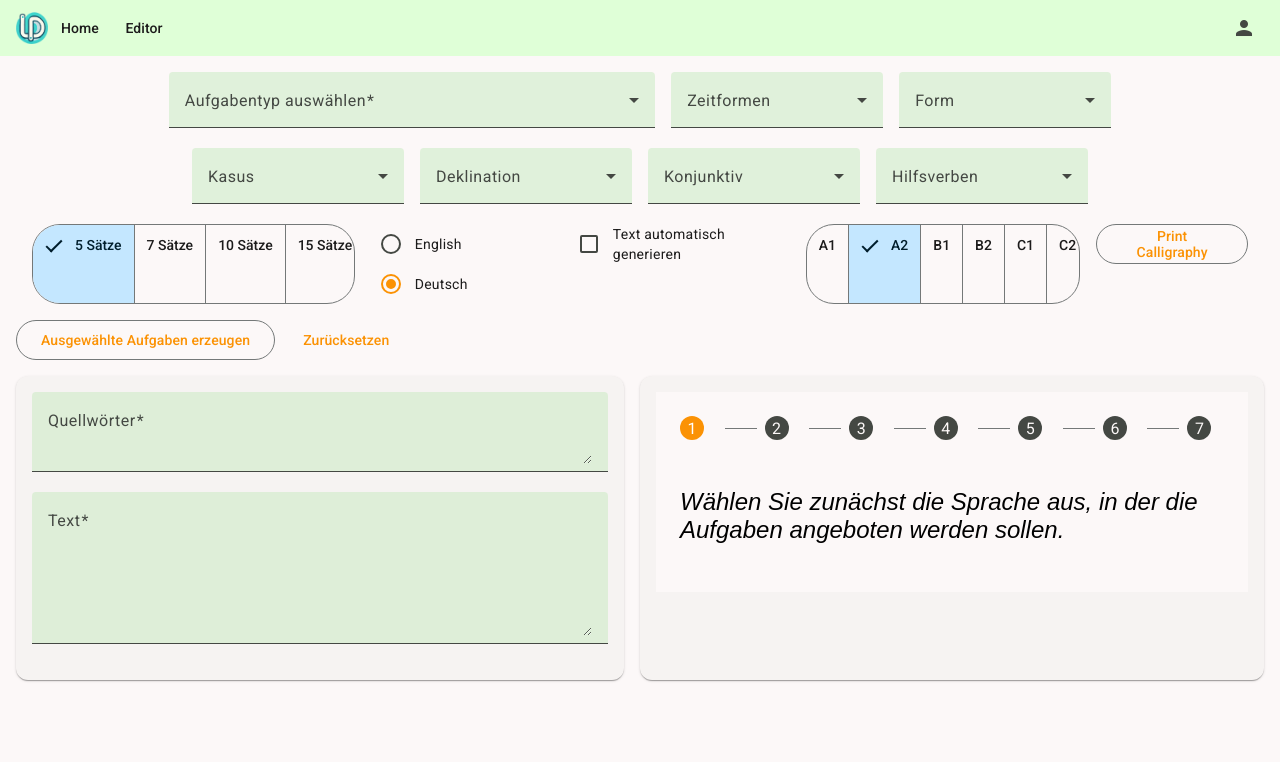
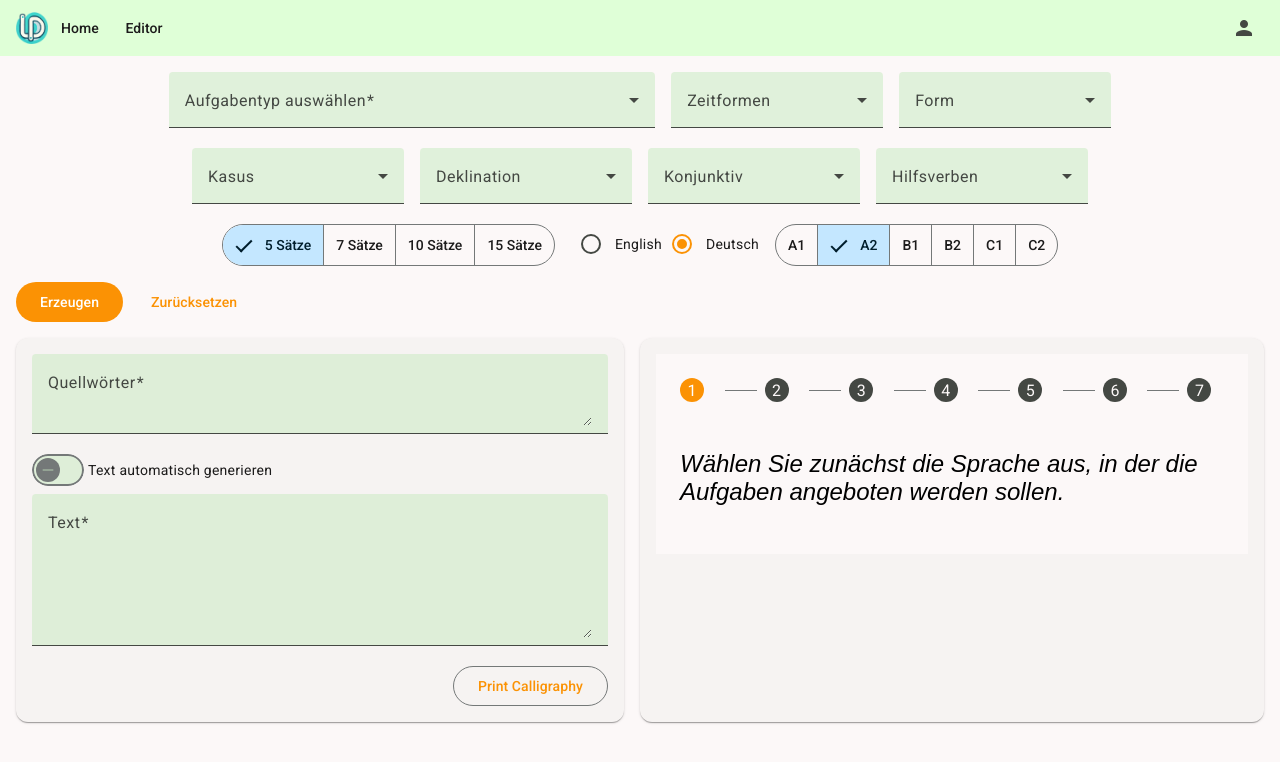
Before and after one commit to VitaliyTyupa/deutsch-lernen, an Angular app: page /editor in a window 1280 px wide. Shown: the top 762 px of the page. Built offline with nearby package versions, Linux system fonts and the light colour scheme; a web font is replaced by a local one.

Commit message:
Fix displaying result and selection words

```diff
--- a/src/app/editor-page/content-preview/content-preview.component.ts
+++ b/src/app/editor-page/content-preview/content-preview.component.ts
@@ -21,9 +21,9 @@ import {GeneratedResponse} from '../../types/editor.interface';
   styleUrl: './content-preview.component.scss'
 })
 export class ContentPreviewComponent implements OnInit {
-  @Input() set content(data: GeneratedResponse) {
+  @Input() set content(data: GeneratedResponse | null) {
     if (!data) return;
-    const filteredTasks = data.outputTasks.filter(item => {
+    let filteredTasks = data.outputTasks.filter((item: {id: string, value: any}) => {
       if (!Array.isArray(item.value)) {
         this.toastr.warning(`Die Aufgabe ${this.taskOptionsService.getTaskName(item.id)} hat falsche format!`);
         return false;
@@ -31,6 +31,7 @@ export class ContentPreviewComponent implements OnInit {
         return true;
       }
     });
+    filteredTasks = filteredTasks.map(item => ({...item, id: `${item.id}`}));
     this.tasks.set(filteredTasks)
   };
   tasks: WritableSignal<{ id: string; value: any; }[]> = signal([]);
--- a/src/app/editor-page/editor-page.component.html
+++ b/src/app/editor-page/editor-page.component.html
@@ -1,6 +1,6 @@
 <dl-editor-settings [settingsForm]="settingsForm"></dl-editor-settings>
 <section class="control-buttons">
-  <button mat-stroked-button (click)="submit()">Ausgewählte Aufgaben erzeugen</button>
+  <button mat-flat-button (click)="submit()">Erzeugen</button>
   <button mat-button (click)="resetForm()">Zurücksetzen</button>
 </section>
 <mat-progress-bar mode="indeterminate" *ngIf="isLoading()"></mat-progress-bar>
@@ -13,7 +13,8 @@
         Bitte geben Sie ein Wort ein, bevor Sie eine Aufgabe generieren.
       </mat-error>
     </mat-form-field>
-    @if (settingsForm.get('autogenerateText')?.value) {
+    <mat-slide-toggle [formControl]="getControl('autogenerateText')">Text automatisch generieren</mat-slide-toggle>
+    @if (getControl('autogenerateText').value) {
       <mat-form-field>
         <mat-label>Betreff des Textes</mat-label>
         <input matInput [formControl]="getControl('context')" placeholder="Geben Sie den Betreff des Textes ein...">
@@ -22,21 +23,12 @@
         </mat-error>
       </mat-form-field>
     } @else {
-      <mat-form-field class="input-text">
-        <mat-label>Text</mat-label>
-        <textarea matInput
-                  #textInput
-                  placeholder="Beginnen Sie hier mit der Eingabe ..."
-                  rows="5"
-                  [formControl]="getControl('text')"></textarea>
-        <mat-error *ngIf="getControl('text').invalid">
-          Bitte geben Sie einen Text ein, bevor Sie eine Aufgabe generieren.
-        </mat-error>
-      </mat-form-field>
+      <dl-text-input [textControl]="getControl('text')" (onSelect)="addSelectedWords($event)"></dl-text-input>
+      <button class="calligraphy-btn" mat-stroked-button (click)="print()">Print Calligraphy</button>
     }
   </mat-card>
   <mat-card>
     <dl-editor-guide></dl-editor-guide>
   </mat-card>
 </section>
-<dl-content-preview *ngIf="generatedContent" [content]="generatedContent"></dl-content-preview>
+<dl-content-preview [content]="generatedContent()"></dl-content-preview>
--- a/src/app/editor-page/editor-page.component.scss
+++ b/src/app/editor-page/editor-page.component.scss
@@ -17,9 +17,12 @@ mat-card-content  {
 mat-selection-list {
   width: 20%;
 }
-.input-text {
-  font-size: 1.3em;
-}
 .control-buttons {
   margin-bottom: 16px;
 }
+mat-slide-toggle {
+  margin-bottom: 8px;
+}
+.calligraphy-btn {
+  align-self: end;
+}
--- a/src/app/editor-page/editor-page.component.ts
+++ b/src/app/editor-page/editor-page.component.ts
@@ -1,12 +1,9 @@
 import {
-  AfterViewInit,
   ChangeDetectionStrategy,
   ChangeDetectorRef,
   Component, DestroyRef,
   OnInit,
-  signal,
-  ElementRef,
-  ViewChild
+  signal, WritableSignal,
 } from '@angular/core';
 import {MatSidenavModule} from '@angular/material/sidenav';
 import {MatCard} from '@angular/material/card';
@@ -25,6 +22,9 @@ import {PreviewRequestModalComponent} from './preview-request-modal/preview-requ
 import {firstValueFrom, fromEvent, Observable} from 'rxjs';
 import {takeUntilDestroyed} from '@angular/core/rxjs-interop';
 import {GeneratedResponse, TaskOptions} from '../types/editor.interface';
+import {MatSlideToggle} from '@angular/material/slide-toggle';
+import {PrintService} from './services/print.service';
+import {TextInputComponent} from './text-input/text-input.component';
 
 @Component({
   selector: 'dl-editor-page',
@@ -42,20 +42,20 @@ import {GeneratedResponse, TaskOptions} from '../types/editor.interface';
     NgIf,
     ReactiveFormsModule,
     ContentPreviewComponent,
+    MatSlideToggle,
+    TextInputComponent,
   ],
   templateUrl: './editor-page.component.html',
   styleUrl: './editor-page.component.scss',
   changeDetection: ChangeDetectionStrategy.OnPush
 })
-export class EditorPageComponent implements OnInit, AfterViewInit{
-  @ViewChild('textInput') textInput!: ElementRef;
-
+export class EditorPageComponent implements OnInit{
   isLoading = signal(false);
 
   // todo: at the end Form should be typed of FormGroup<SettingsForm>.
   settingsForm!: UntypedFormGroup;
 
-  generatedContent!: GeneratedResponse;
+  generatedContent: WritableSignal<GeneratedResponse | null> = signal(null);
 
   constructor(
     private editorPageService: EditorPageService,
@@ -63,7 +63,8 @@ export class EditorPageComponent implements OnInit, AfterViewInit{
     private fb: FormBuilder,
     private cdr: ChangeDetectorRef,
     private matDialog: MatDialog,
-    private destroyRef: DestroyRef
+    private destroyRef: DestroyRef,
+    private printService: PrintService
   ) {}
 
   ngOnInit() {
@@ -83,11 +84,7 @@ export class EditorPageComponent implements OnInit, AfterViewInit{
       sourceWords: [null, Validators.required],
       text: [null, Validators.required],
     });
-
-  }
-
-  ngAfterViewInit() {
-    this.handleSelectedTextWord();
+    this.checkIfAutogenerateText();
   }
 
   getControl(name: string): FormControl {
@@ -95,6 +92,7 @@ export class EditorPageComponent implements OnInit, AfterViewInit{
   }
 
   async submit() {
+    console.log(this.settingsForm);
     this.settingsForm.markAllAsTouched()
     if (this.settingsForm.invalid) return;
     const params = this.settingsForm.getRawValue();
@@ -114,20 +112,29 @@ export class EditorPageComponent implements OnInit, AfterViewInit{
     return dialogRef.afterClosed();
   }
 
-  handleSelectedTextWord() {
-    const dblClick = fromEvent(this.textInput.nativeElement, 'dblclick');
-    dblClick.pipe(
+  addSelectedWords(word: string) {
+    const sourceWordField = this.settingsForm.get('sourceWords');
+    const newValue = sourceWordField?.value ? `${sourceWordField.value}, ${word}` : word;
+    this.settingsForm.get('sourceWords')?.setValue(newValue);
+  }
+
+
+  checkIfAutogenerateText() {
+    this.settingsForm.get('autogenerateText')?.valueChanges.pipe(
       takeUntilDestroyed(this.destroyRef)
-    ).subscribe(() => {
-      // take selected word in inputText
-      const start = this.textInput.nativeElement.selectionStart;
-      const end = this.textInput.nativeElement.selectionEnd;
-      const result = this.textInput.nativeElement.value.substring(start, end);
-      if (result?.length < 3) return;
-      // add selected word to sourceWords
-      const sourceWordField = this.settingsForm.get('sourceWords');
-      const newValue = sourceWordField?.value ? `${sourceWordField.value}, ${result}` : result;
-      this.settingsForm.get('sourceWords')?.setValue(newValue);
+    ).subscribe((value) => {
+      if (value) {
+        this.settingsForm.get('context')?.setValidators(Validators.required);
+        this.settingsForm.get('text')?.removeValidators(Validators.required);
+        this.settingsForm.get('text')?.updateValueAndValidity();
+        this.settingsForm.get('context')?.updateValueAndValidity();
+      } else {
+        this.settingsForm.get('text')?.setValidators(Validators.required);
+        this.settingsForm.get('context')?.removeValidators(Validators.required);
+        this.settingsForm.get('text')?.updateValueAndValidity();
+        this.settingsForm.get('context')?.updateValueAndValidity();
+      }
+      this.toastr.info('Bitte beachten Sie, dass die Einstellungen für die Aufgabengenerierung geändert wurden. Bitte wählen Sie mindestens einen Aufgabentyp aus.');
     });
   }
 
@@ -138,8 +145,7 @@ export class EditorPageComponent implements OnInit, AfterViewInit{
         // todo: need to clarify the returned Type of the data. Is it really only JSON?
         console.log(JSON.parse(data));
         this.toastr.success('Aufgabe erfolgreich generiert.');
-        this.generatedContent = JSON.parse(data);
-        this.cdr.detectChanges();
+        this.generatedContent.set(JSON.parse(data));
       },
       error: () => {
         this.toastr.error('Beim Generieren der Aufgabe ist ein Fehler aufgetreten.');
@@ -150,4 +156,14 @@ export class EditorPageComponent implements OnInit, AfterViewInit{
       }
     });
   }
+
+  print() {
+    const text = this.settingsForm.get('text')?.value;
+    if (text) {
+      this.printService.printSelectedTextWithStyles(text);
+    } else {
+      this.toastr.error('Bitte geben Sie den Text ein, um ihn zu drucken.');
+      return
+    }
+  }
 }
--- a/src/app/editor-page/editor-settings/editor-settings.component.html
+++ b/src/app/editor-page/editor-settings/editor-settings.component.html
@@ -72,13 +72,11 @@
       <mat-radio-button value="English">English</mat-radio-button>
       <mat-radio-button value="German">Deutsch</mat-radio-button>
     </mat-radio-group>
-    <mat-checkbox formControlName="autogenerateText">Text automatisch generieren</mat-checkbox>
     <mat-button-toggle-group formControlName="languageLevel">
       @for (language of languageLevelList; track $index) {
         <mat-button-toggle [value]="language">{{language}}</mat-button-toggle>
       }
     </mat-button-toggle-group>
-    <button mat-stroked-button (click)="print()">Print Calligraphy</button>
   </section>
 <!--  <section>-->
   <!--    <mat-expansion-panel>-->
--- a/src/app/editor-page/editor-settings/editor-settings.component.ts
+++ b/src/app/editor-page/editor-settings/editor-settings.component.ts
@@ -2,16 +2,12 @@ import {ChangeDetectionStrategy, Component, DestroyRef, inject, Input, OnInit} f
 import {MatError, MatFormField, MatLabel} from '@angular/material/form-field';
 import {MatOption, MatSelect} from '@angular/material/select';
 import {MatButtonToggle, MatButtonToggleGroup} from '@angular/material/button-toggle';
-import {MatCheckbox} from '@angular/material/checkbox';
 import {MatRadioButton, MatRadioGroup} from '@angular/material/radio';
 import {FormGroup, ReactiveFormsModule, Validators} from '@angular/forms';
 import {SettingsForm} from '../../types/editor.interface';
-import {takeUntilDestroyed} from '@angular/core/rxjs-interop';
 import {TaskOptionsService} from '../services/task-options.service';
 import {NgIf} from '@angular/common';
 import {ToastrService} from 'ngx-toastr';
-import {MatButton} from '@angular/material/button';
-import {PrintService} from '../services/print.service';
 
 @Component({
   selector: 'dl-editor-settings',
@@ -22,13 +18,11 @@ import {PrintService} from '../services/print.service';
     MatOption,
     MatButtonToggleGroup,
     MatButtonToggle,
-    MatCheckbox,
     MatRadioGroup,
     MatRadioButton,
     ReactiveFormsModule,
     MatError,
     NgIf,
-    MatButton,
   ],
   templateUrl: './editor-settings.component.html',
   styleUrl: './editor-settings.component.scss',
@@ -41,7 +35,6 @@ export class EditorSettingsComponent implements OnInit{
   private destroyRef = inject(DestroyRef);
   private taskOptionsService = inject(TaskOptionsService);
   private toastr = inject(ToastrService);
-  private printService = inject(PrintService);
 
   tenses = [
     'Präteritum',
@@ -116,32 +109,6 @@ export class EditorSettingsComponent implements OnInit{
   taskTypesList = this.taskOptionsService.getTaskTypesList();
 
   ngOnInit() {
-    this.settingsForm.get('autogenerateText')?.valueChanges.pipe(
-      takeUntilDestroyed(this.destroyRef)
-    ).subscribe((value) => {
-      if (value) {
-        this.taskTypesList = this.taskOptionsService.getTaskTypesList('withoutText');
-        this.settingsForm.get('taskType')?.reset();
-        this.settingsForm.get('context')?.setValidators(Validators.required);
-        this.settingsForm.get('text')?.removeValidators(Validators.required);
-      } else {
-        this.taskTypesList = this.taskOptionsService.getTaskTypesList();
-        this.settingsForm.get('taskType')?.reset();
-        this.settingsForm.get('text')?.setValidators(Validators.required);
-        this.settingsForm.get('context')?.removeValidators(Validators.required);
-      }
-      this.toastr.info('Bitte beachten Sie, dass die Einstellungen für die Aufgabengenerierung geändert wurden. Bitte wählen Sie mindestens einen Aufgabentyp aus.');
-    });
   }
 
-  print() {
-    const text = this.settingsForm.get('text')?.value;
-    if (text) {
-      this.printService.printSelectedTextWithStyles(text);
-    } else {
-      this.toastr.error('Bitte geben Sie den Text ein, um ihn zu drucken.');
-      return
-    }
-
-  }
 }
--- /dev/null
+++ b/src/app/editor-page/text-input/text-input.component.html
@@ -0,0 +1,11 @@
+<mat-form-field class="input-text">
+  <mat-label>Text</mat-label>
+  <textarea matInput
+            #textInput
+            placeholder="Beginnen Sie hier mit der Eingabe ..."
+            rows="5"
+            [formControl]="textControl"></textarea>
+  <mat-error *ngIf="textControl?.invalid">
+    Bitte geben Sie einen Text ein, bevor Sie eine Aufgabe generieren.
+  </mat-error>
+</mat-form-field>
--- /dev/null
+++ b/src/app/editor-page/text-input/text-input.component.scss
@@ -0,0 +1,4 @@
+.input-text {
+  font-size: 1.3em;
+  width: 100%;
+}
--- /dev/null
+++ b/src/app/editor-page/text-input/text-input.component.ts
@@ -0,0 +1,56 @@
+import {
+  AfterViewInit,
+  Component,
+  DestroyRef,
+  ElementRef,
+  EventEmitter,
+  inject,
+  Input,
+  Output,
+  ViewChild
+} from '@angular/core';
+import {FormControl, ReactiveFormsModule} from '@angular/forms';
+import {fromEvent} from 'rxjs';
+import {takeUntilDestroyed} from '@angular/core/rxjs-interop';
+import {MatFormField, MatLabel} from '@angular/material/form-field';
+import {NgIf} from '@angular/common';
+import {MatError, MatInput} from '@angular/material/input';
+
+@Component({
+  selector: 'dl-text-input',
+  imports: [
+    ReactiveFormsModule,
+    MatLabel,
+    MatFormField,
+    NgIf,
+    MatError,
+    MatInput
+  ],
+  templateUrl: './text-input.component.html',
+  styleUrl: './text-input.component.scss'
+})
+export class TextInputComponent implements AfterViewInit {
+  @Input() textControl!: FormControl<string>;
+  @Output() onSelect: EventEmitter<string> = new EventEmitter<string>();
+  @ViewChild('textInput') textInput!: ElementRef;
+  private destroyRef = inject(DestroyRef);
+
+  ngAfterViewInit() {
+    this.handleSelectedTextWord();
+  }
+
+  handleSelectedTextWord() {
+    const dblClick = fromEvent(this.textInput.nativeElement, 'dblclick');
+    dblClick.pipe(
+      takeUntilDestroyed(this.destroyRef)
+    ).subscribe(() => {
+      console.log('Dbl click');
+      // take selected word in inputText
+      const start = this.textInput.nativeElement.selectionStart;
+      const end = this.textInput.nativeElement.selectionEnd;
+      const result = this.textInput.nativeElement.value.substring(start, end);
+      if (result?.length < 3) return;
+      this.onSelect.emit(result);
+    });
+  }
+}
```
